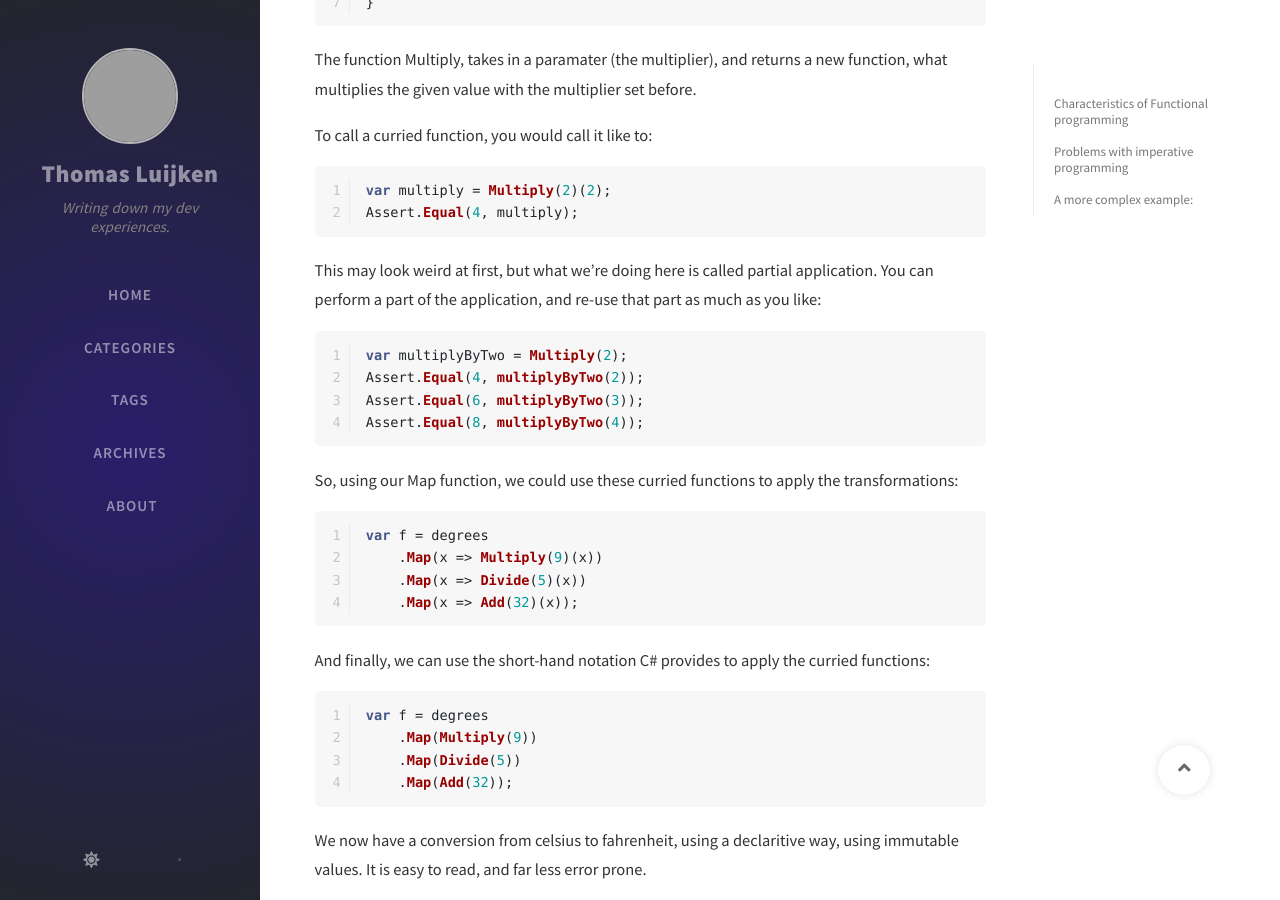
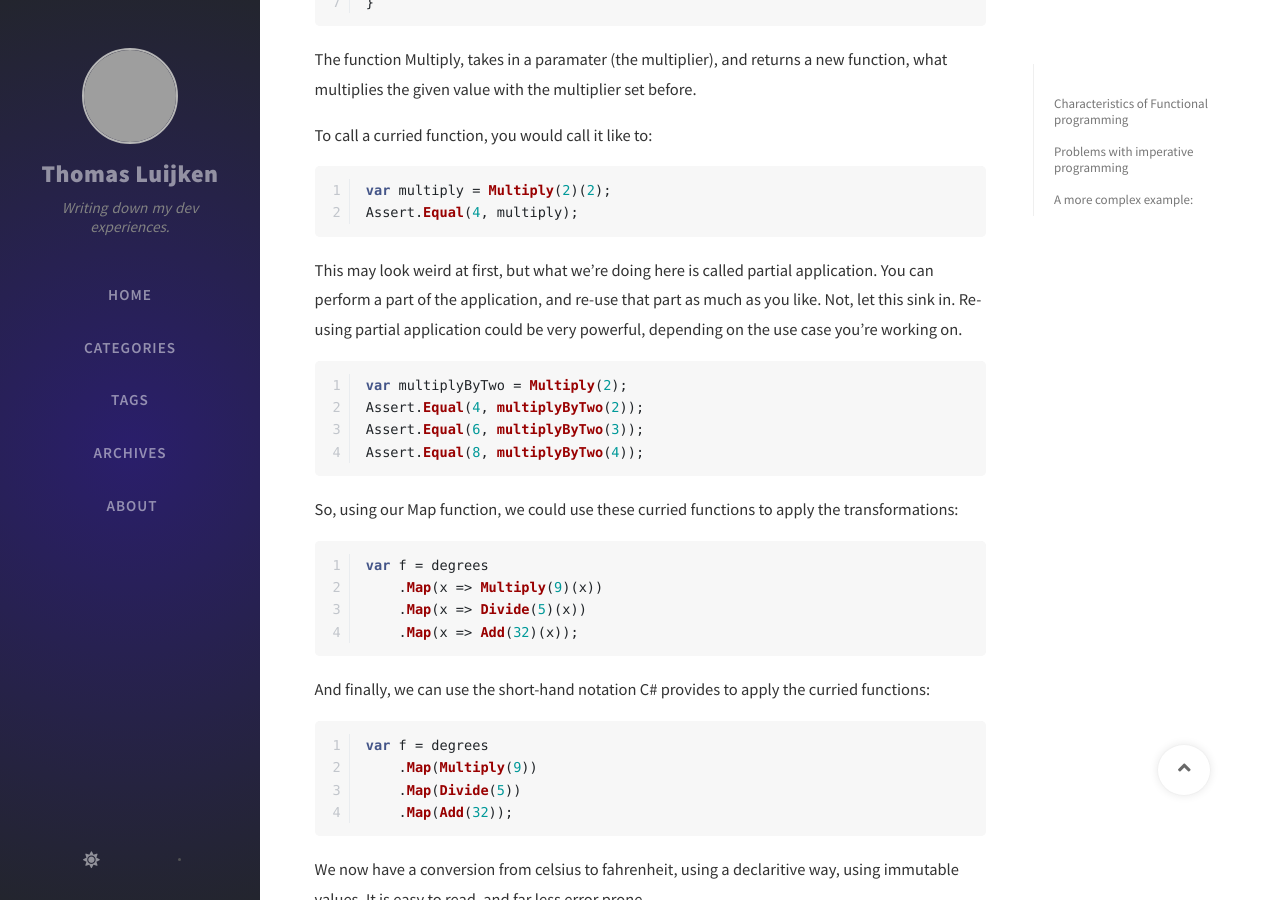
Before and after one commit to tluijken/tluijken.github.io, a Jekyll site: the page built from _posts/2023-04-05-functional-programming-in-csharp.md, in a window 1280 px wide and 900 px high, scrolled down 3398 px. Built offline with Jekyll 4.4.1, drawn with Linux system fonts in a browser that asks for light colours; nearby versions of some CDN libraries; comment, search, counter and statistics services are not loaded; some of the changed text lies outside the part shown; grey boxes are pictures that could not be loaded.

Commit message:
Minor fixes

````diff
--- a/_posts/2023-04-05-functional-programming-in-csharp.md
+++ b/_posts/2023-04-05-functional-programming-in-csharp.md
@@ -86,7 +86,7 @@ public void ConvertToFahrenheit(int degrees)
 }
 ```
 
-You might think: "well isn´t this obvious??", but for larger implementations i've seen
+You might think: "well isn´t this obvious??", but for larger implementations I've seen
 this gone wrong more then once. It would be great if we could get rid of all
 intermediate values as soon as possible.
 
@@ -149,7 +149,8 @@ Assert.Equal(4, multiply);
 ```
 This may look weird at first, but what we're doing here is called partial
 application. You can perform a part of the application, and re-use that part as
-much as you like:
+much as you like. Not, let this sink in. Re-using partial application could be
+very powerful, depending on the use case you're working on.
 
 ```csharp
 var multiplyByTwo = Multiply(2);
````
